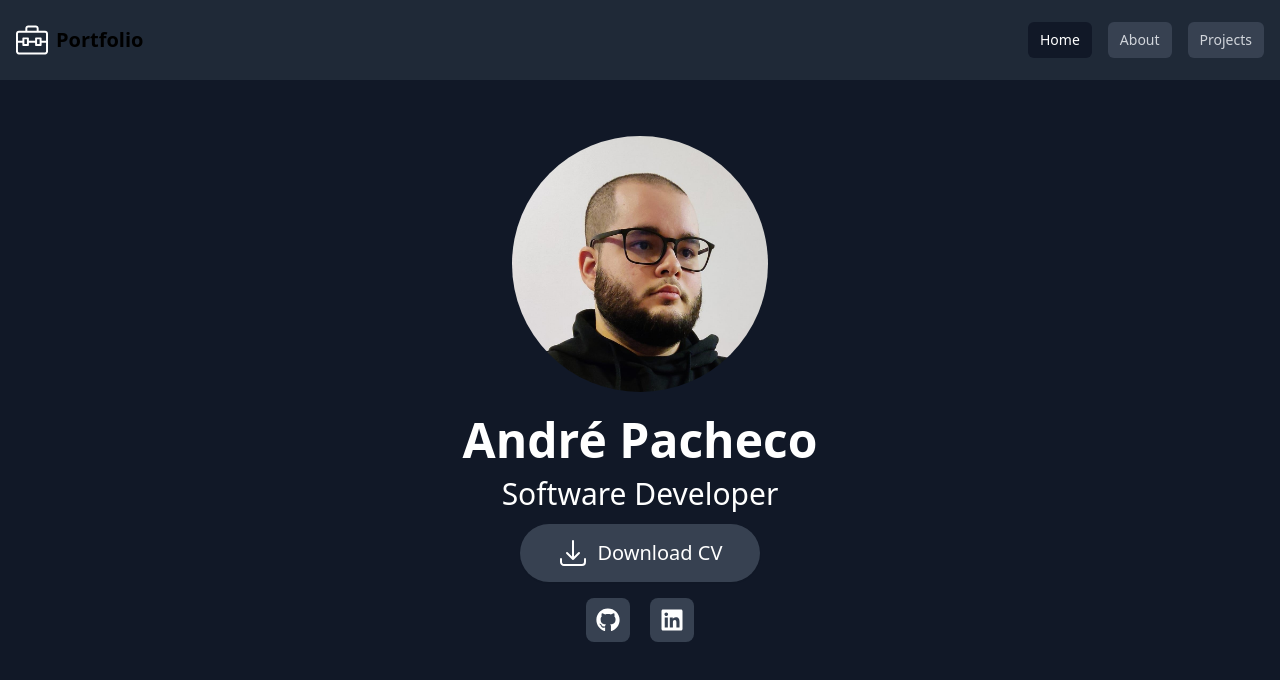
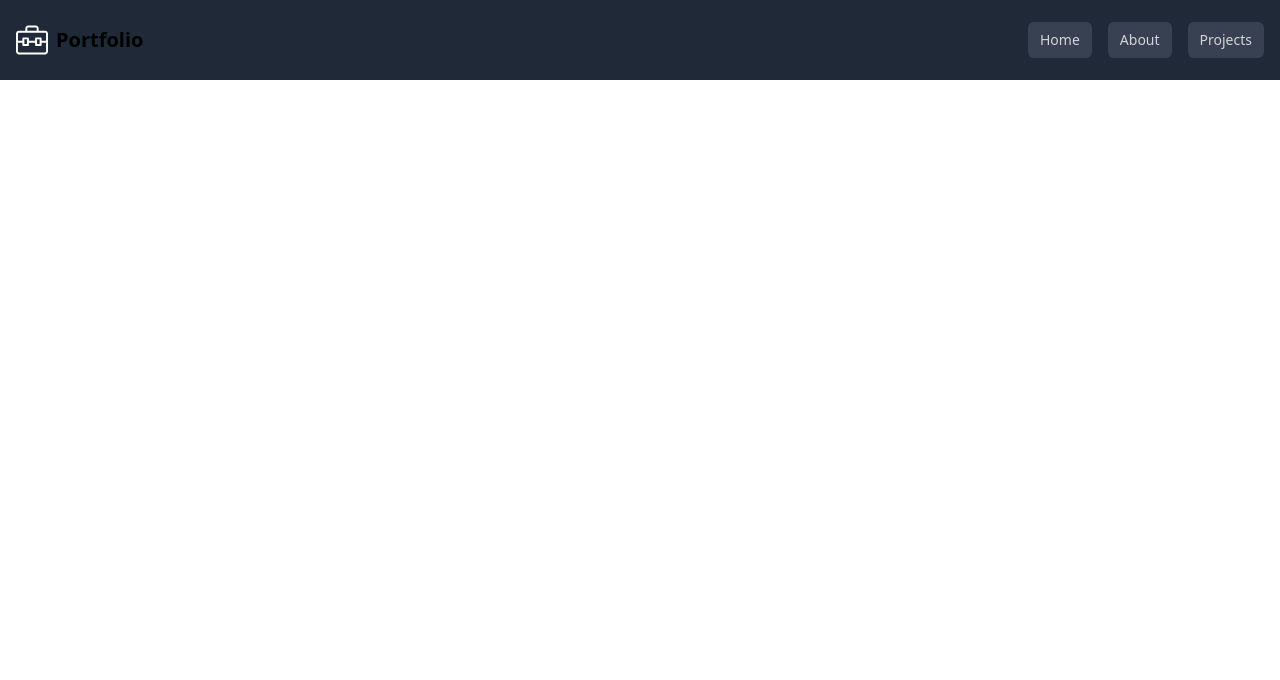
Before and after one commit to AndreMP97/portfolio, a React (Create React App) app: page /about in a window 1280 px wide. Shown: the top 680 px of the page. Built offline with nearby package versions, Linux system fonts and the light colour scheme.

Commit message:
Refactored code and added new components/pages

```diff
--- a/package.json
+++ b/package.json
@@ -11,6 +11,7 @@
     "react": "^18.2.0",
     "react-dom": "^18.2.0",
     "react-icons": "^4.7.1",
+    "react-router-dom": "^6.6.1",
     "react-scripts": "5.0.1",
     "web-vitals": "^2.1.4"
   },
--- a/src/App.js
+++ b/src/App.js
@@ -1,12 +1,18 @@
 import Navbar from "./components/navbar/index";
 import Home from "./components/home/index";
+import About from "./components/about/index";
 
 function App() {
   return (
-    <div className="flex flex-col h-screen">
-      <Navbar />
-      <Home />
-    </div>
+    <>
+      <div id="home" className="flex flex-col h-screen">
+        <Navbar />
+        <Home />
+      </div>
+      <div id="about" className="flex flex-col h-screen">
+        <About />
+      </div>
+    </>
   );
 }
 
--- /dev/null
+++ b/src/components/error/index.jsx
@@ -0,0 +1,18 @@
+import { useRouteError } from "react-router-dom";
+
+export default function Error() {
+    const error = useRouteError();
+    console.error(error);
+
+    return (
+        <div className="bg-gray-900 flex flex-wrap flex-grow flex-col items-center justify-between">
+            <div className="flex flex-col justify-center items-center h-full">
+                <h1>Oops!</h1>
+                <p>Sorry, an unexpected error has occurred.</p>
+                <p>
+                    <i>{error.statusText || error.message}</i>
+                </p>
+            </div>
+        </div>
+    );
+}
--- a/src/components/home/index.jsx
+++ b/src/components/hero/index.jsx
@@ -5,7 +5,7 @@ import { ArrowDownTrayIcon } from '@heroicons/react/24/outline'
 export default function Home() {
     return (
         <div className="bg-gray-900 flex flex-wrap flex-grow flex-col items-center justify-between">
-            <div className="flex flex-col justify-center pt-8">
+            <div className="flex flex-col justify-center h-full">
                 <img className="mx-auto mt-6 h-64 w-64 rounded-full" src={Picture} alt="Profile Photo" />
                 <h3 className="flex mt-6 mb-3 text-5xl font-bold text-white justify-center">André Pacheco</h3>
                 <h3 className="flex mb-3 text-3xl font-medium text-white justify-center">Software Developer</h3>
@@ -16,17 +16,17 @@ export default function Home() {
                     <ArrowDownTrayIcon className="h-8 w-8 mr-2" />
                     Download CV
                 </button>
-                <div className="flex mt-4 justify-center space-x-3">
+                <div className="flex mt-4 justify-center space-x-3 pb-8">
                     <button
                         type="button"
-                        className="text-white bg-gray-700 hover:bg-gray-600 focus:ring-4 focus:outline-none focus:ring-blue-300 font-medium rounded-lg text-2xl p-2.5 text-center inline-flex items-center mr-2"
+                        className="text-white bg-gray-700 hover:bg-gray-600 focus:ring-4 focus:outline-none focus:ring-blue-300 font-medium rounded-full text-2xl p-2.5 text-center inline-flex items-center mr-2"
                     >
                         <a href="https://github.com/AndreMP97/" target="_blank"><FaGithub /></a>
                         <span class="sr-only">Github</span>
                     </button>
                     <button
                         type="button"
-                        className="text-white bg-gray-700 hover:bg-gray-600 focus:ring-4 focus:outline-none focus:ring-blue-300 font-medium rounded-lg text-2xl p-2.5 text-center inline-flex items-center mr-2"
+                        className="text-white bg-gray-700 hover:bg-gray-600 focus:ring-4 focus:outline-none focus:ring-blue-300 font-medium rounded-full text-2xl p-2.5 text-center inline-flex items-center mr-2"
                     >
                         <a href="https://linkedin.com/in/andrempacheco97/" target="_blank"><FaLinkedin /></a>
                         <span class="sr-only">LinkedIn</span>
--- a/src/components/navbar/index.jsx
+++ b/src/components/navbar/index.jsx
@@ -1,10 +1,10 @@
-import { Disclosure, Menu, Transition } from '@headlessui/react'
+import { Disclosure } from '@headlessui/react'
 import { Bars3Icon, XMarkIcon } from '@heroicons/react/24/outline'
 import Logo from '../../assets/portfolio.svg'
 
 const navigation = [
-    { name: 'Home', href: '#', current: true },
-    { name: 'About', href: '#', current: false },
+    { name: 'Home', href: '#home', current: true },
+    { name: 'About', href: '#about', current: false },
     { name: 'Projects', href: '#', current: false },
 ]
 
@@ -14,7 +14,7 @@ function classNames(...classes) {
 
 export default function Navbar() {
     return (
-        <Disclosure as="nav" className="bg-gray-800">
+        <Disclosure as="nav" className="bg-gray-800 sticky top-0">
             {({ open }) => (
                 <>
                     <div className="px-2.5 sm:px-4 py-2.5 sm:py-4 container mx-auto">
@@ -53,7 +53,7 @@ export default function Navbar() {
                                             key={item.name}
                                             href={item.href}
                                             className={classNames(
-                                                item.current ? 'bg-gray-900 text-white' : 'bg-gray-700 text-gray-300 hover:bg-gray-900 hover:text-white',
+                                                'bg-gray-700 text-gray-300 hover:bg-gray-600 hover:text-white',
                                                 'px-3 py-2 rounded-md text-sm font-medium'
                                             )}
                                             aria-current={item.current ? 'page' : undefined}
--- a/src/index.js
+++ b/src/index.js
@@ -1,11 +1,36 @@
 import React from 'react';
 import ReactDOM from 'react-dom/client';
 import './index.css';
-import App from './App';
+//import App from './App';
+import {
+  createBrowserRouter,
+  RouterProvider,
+} from "react-router-dom";
+import Home from "./pages/home/index";
+import Error from "./pages/error/index";
+import About from "./pages/about/index";
 
-const root = ReactDOM.createRoot(document.getElementById('root'));
+/*const root = ReactDOM.createRoot(document.getElementById('root'));
 root.render(
   <React.StrictMode>
     <App />
   </React.StrictMode>
+);*/
+
+const router = createBrowserRouter([
+  {
+    path: "/",
+    element: <Home />,
+    errorElement: <Error />,
+  },
+  {
+    path: "about",
+    element: <About />,
+  },
+]);
+
+ReactDOM.createRoot(document.getElementById("root")).render(
+  <React.StrictMode>
+    <RouterProvider router={router} />
+  </React.StrictMode>
 );
--- /dev/null
+++ b/src/pages/about/index.jsx
@@ -0,0 +1,9 @@
+import Navbar from "../../components/navbar/index";
+
+export default function Home() {
+    return (
+        <div id="about" className="flex flex-col h-screen">
+            <Navbar />
+        </div>
+    )
+}
--- /dev/null
+++ b/src/pages/error/index.jsx
@@ -0,0 +1,11 @@
+import Navbar from "../../components/navbar/index";
+import Error from "../../components/error/index";
+
+export default function ErrorPage() {
+    return (
+        <div id="error-page" className="flex flex-col h-screen">
+            <Navbar />
+            <Error />
+        </div>
+    );
+}
--- /dev/null
+++ b/src/pages/home/index.jsx
@@ -0,0 +1,11 @@
+import Hero from "../../components/hero/index";
+import Navbar from "../../components/navbar/index";
+
+export default function HomePage() {
+    return (
+        <div id="home" className="flex flex-col h-screen">
+            <Navbar />
+            <Hero />
+        </div>
+    )
+}
```
Also changed, not shown: 1 other file (tests, documents, lock files or other folders).
